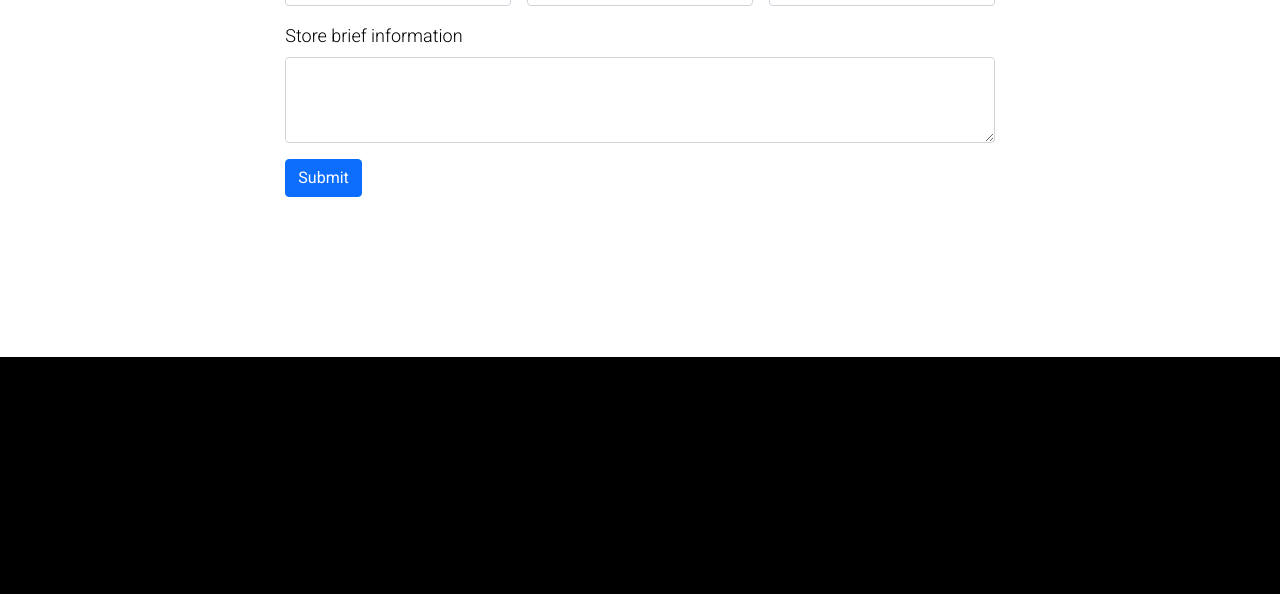
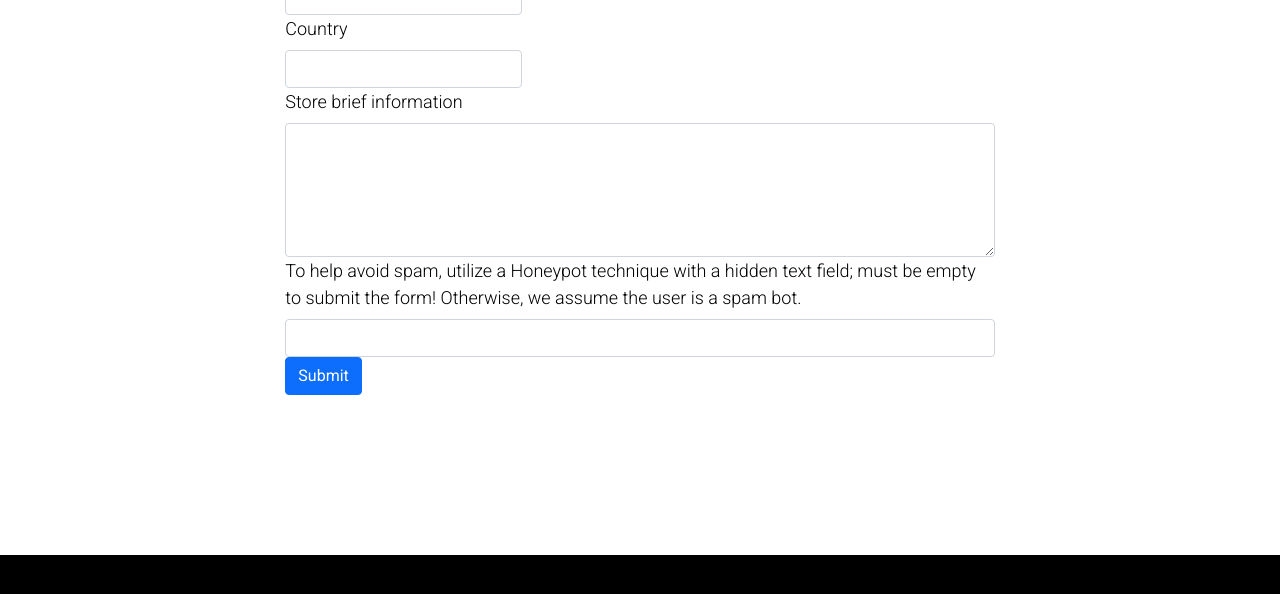
Before and after one commit to aftabkhalid/aks, a Jekyll site: the page built from audit-request.html, in a window 1280 px wide and 900 px high, scrolled down 1598 px. Shown: the top 594 px of the window. Built offline with Jekyll 4.4.1, drawn with Linux system fonts in a browser that asks for light colours; nearby versions of some CDN libraries.

Commit message:
audit form deployed to official email

```diff
--- a/audit-request.html
+++ b/audit-request.html
@@ -15,53 +15,70 @@
         <p>Fill the form below to send us your website, we will send you design audit report. <strong>it's Free!</strong></p>
 
 
-        <form class="row g-3" name="gform" id="gform" enctype="text/plain" action="https://docs.google.com/forms/d/e/1FAIpQLSfHJSmpDYC754xF4KP690iuR2cHNXiUWzufW0BGgmsuVscY2w/formResponse?" method="POST" target="hidden_iframe" onsubmit="submitted=true;">
+        <form class="row g-3 gform" method="POST" data-email="example@email.net"
+        action="https://script.google.com/macros/s/AKfycbxHVf9dOzXOgIlH6DBfzRQzmB5o8VXJrX_XXA9pLMgg9F3Hz0k45lCOlkTMPN4OGhTl/exec" method="POST">
 
+          <div class="form-elements">
             <div class="col-12">
-            <label for="entry.2035592437" class="form-label" placeholder="Enter your name">Name</label>
-            <input type="text" class="form-control" name="entry.2035592437" id="entry.2035592437">
+              <label for="name" class="form-label" placeholder="Enter your name">Name</label>
+              <input type="text" class="form-control" name="name" id="name">
             </div>
 
             <div class="col-12">
-            <label for="entry.1016906598" class="form-label" placeholder="Enter your email">Email</label>
-            <input type="email" class="form-control" name="entry.1016906598" id="entry.1016906598">
+              <label for="email" class="form-label" placeholder="Enter your email">Email</label>
+              <input type="email" class="form-control" name="email" id="email">
             </div>
 
             <div class="col-12">
-            <label for="entry.1615101330" class="form-label">Contact number</label>
-            <input type="tel" class="form-control" name="entry.1615101330" id="entry.1615101330" placeholder="Enter phone number">
+              <label for="phone" class="form-label">Contact number</label>
+              <input type="tel" class="form-control" name="phone" id="phone" placeholder="Enter phone number">
             </div>
             <div class="col-12">
-            <label for="entry.591333177" class="form-label">Store URL</label>
-            <input type="url" class="form-control" name="entry.591333177" id="entry.591333177" placeholder="www.mystore.com">
+              <label for="storelink" class="form-label">Store URL</label>
+              <input type="url" class="form-control" name="storelink" id="storelink" placeholder="www.mystore.com">
             </div>
 
-
             <div class="col-md-4">
-            <label for="entry.413882370" class="form-label">City</label>
-            <input type="text" class="form-control" name="entry.413882370" id="entry.413882370">
+              <label for="city" class="form-label">City</label>
+              <input type="text" class="form-control" name="city" id="city">
             </div>
             <div class="col-md-4">
-            <label for="entry.888255792" class="form-label">State</label>
-            <input type="text" class="form-control" name="entry.888255792" id="entry.888255792">
+              <label for="state" class="form-label">State</label>
+              <input type="text" class="form-control" name="state" id="state">
             </div>
             <div class="col-md-4">
-            <label for="entry.1477640856" class="form-label">Country</label>
-            <input type="text" class="form-control" name="entry.1477640856" id="entry.1477640856">
+              <label for="country" class="form-label">Country</label>
+              <input type="text" class="form-control" name="country" id="country">
             </div>
 
             <div class="col-12">
-            <label for="entry.846893998" class="form-label">Store brief information</label>
-            <textarea class="form-control" name="entry.846893998" id="entry.846893998" rows="3"></textarea>
+              <label for="message" class="form-label">Store brief information</label>
+              <textarea class="form-control" name="message" id="message" rows="5"></textarea>
             </div>
 
             <div class="col-12">
-            <!-- <button type="submit" class="btn btn-primary">Submit</button> -->
-            <input class="btn btn-primary" type="submit" value="Submit">
+              <label class="form-label" for="honeypot">To help avoid spam, utilize a Honeypot technique with a hidden text field; must be empty to submit the form! Otherwise, we assume the user is a spam bot.</label>
+              <input class="form-control" id="honeypot" type="text" name="honeypot" value="" />
             </div>
+
+            <div class="col-12">
+              <button type="submit" class="btn btn-primary">Submit</button>
+            </div>
+          </div>
+
+          <div class="thankyou_message" style="display:none;">
+            <h2>Thanks for contacting us! We will get back to you soon!</h2>
+            <strong>Follow us on our social channels</strong>
+            <nav class="nav small">
+              {% for link in site.data.social %}
+                <a class="nav-link" href="{{ link.url }}" target="_blank" rel="noopener noreferrer" title="{{ link.title }}">
+                  {{ link.platform }}
+                </a>
+              {% endfor %}
+            </nav>
+          </div>
+
         </form>
-
-        <iframe name="hidden_iframe" id="hidden_iframe" style="display:none;" onload="if(submitted) {}"></iframe>
 
 
       </div>
--- a/contact.html
+++ b/contact.html
@@ -19,7 +19,7 @@
         action="https://script.google.com/macros/s/AKfycbznLlAlA9bmVUKd0JxT3YIGybezaa6OfZrXbQw7W3barWG-JVy4eaNJ_Q0VSzUZtZoL/exec">
           <!-- change the form action to your script url -->
 
-          <div class="form-element">
+          <div class="form-elements">
             <div class="col-12">
               <label class="form-label" for="name">Name: </label>
               <input class="form-control" id="name" name="name" placeholder="What your Mom calls you" />
```
Lines whose indentation alone changed are shown as unchanged.
